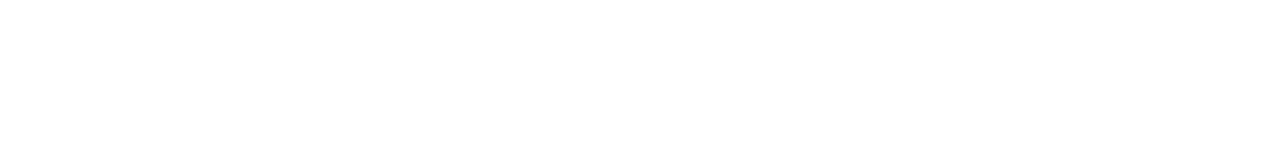
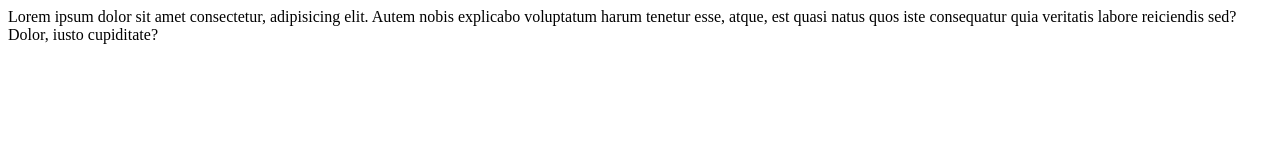
Before and after one commit to weteFranck/git_training, a plain HTML site: page index.html in a window 1280 px wide. Drawn offline with Linux system fonts and the light colour scheme.

Commit message:
feat(leading page): updated a content of the leading page

```diff
--- a/index.html
+++ b/index.html
@@ -6,6 +6,6 @@
     <title>Document</title>
 </head>
 <body>
-
+    Lorem ipsum dolor sit amet consectetur, adipisicing elit. Autem nobis explicabo voluptatum harum tenetur esse, atque, est quasi natus quos iste consequatur quia veritatis labore reiciendis sed? Dolor, iusto cupiditate?
 </body>
 </html>
```
